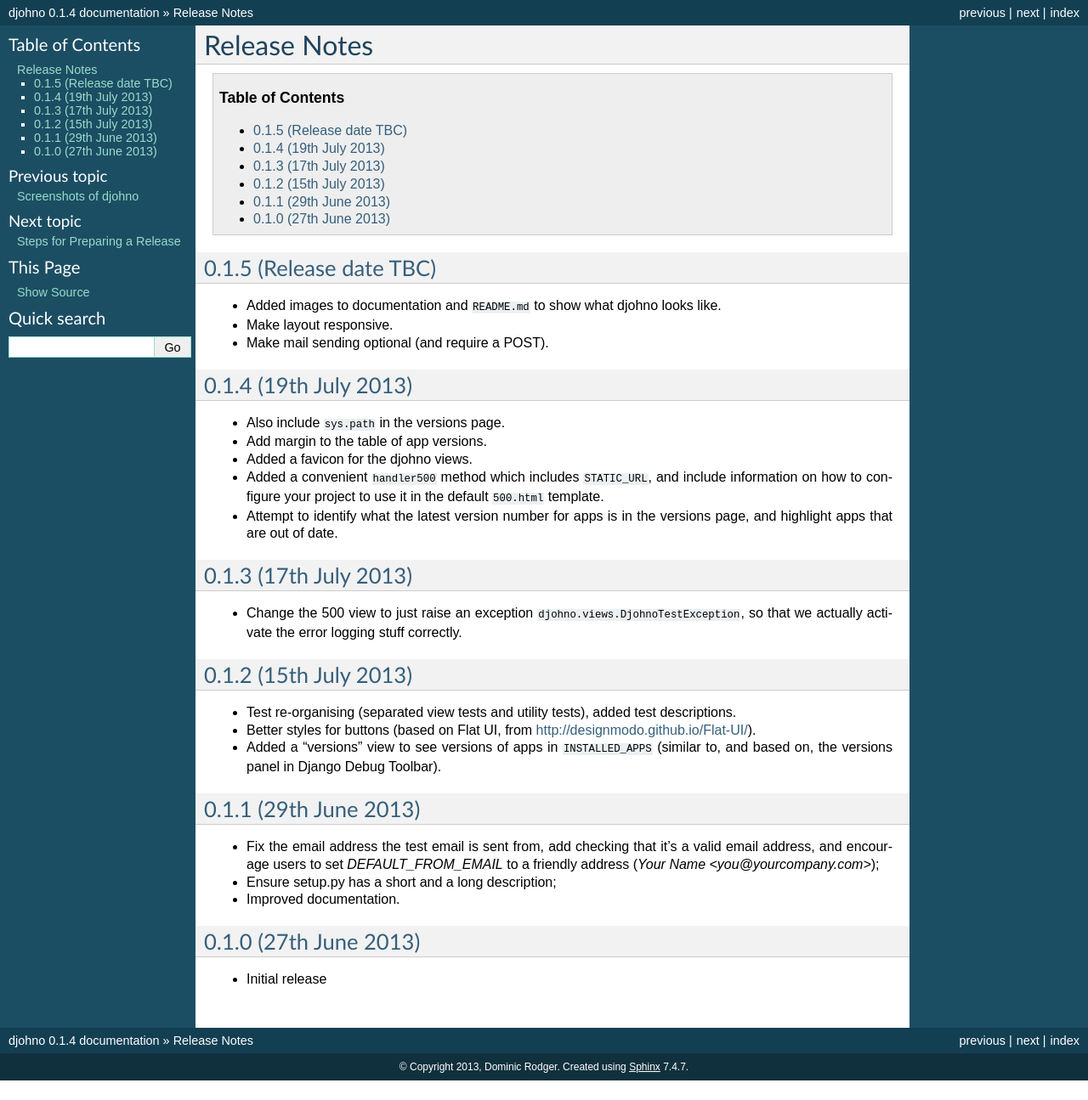
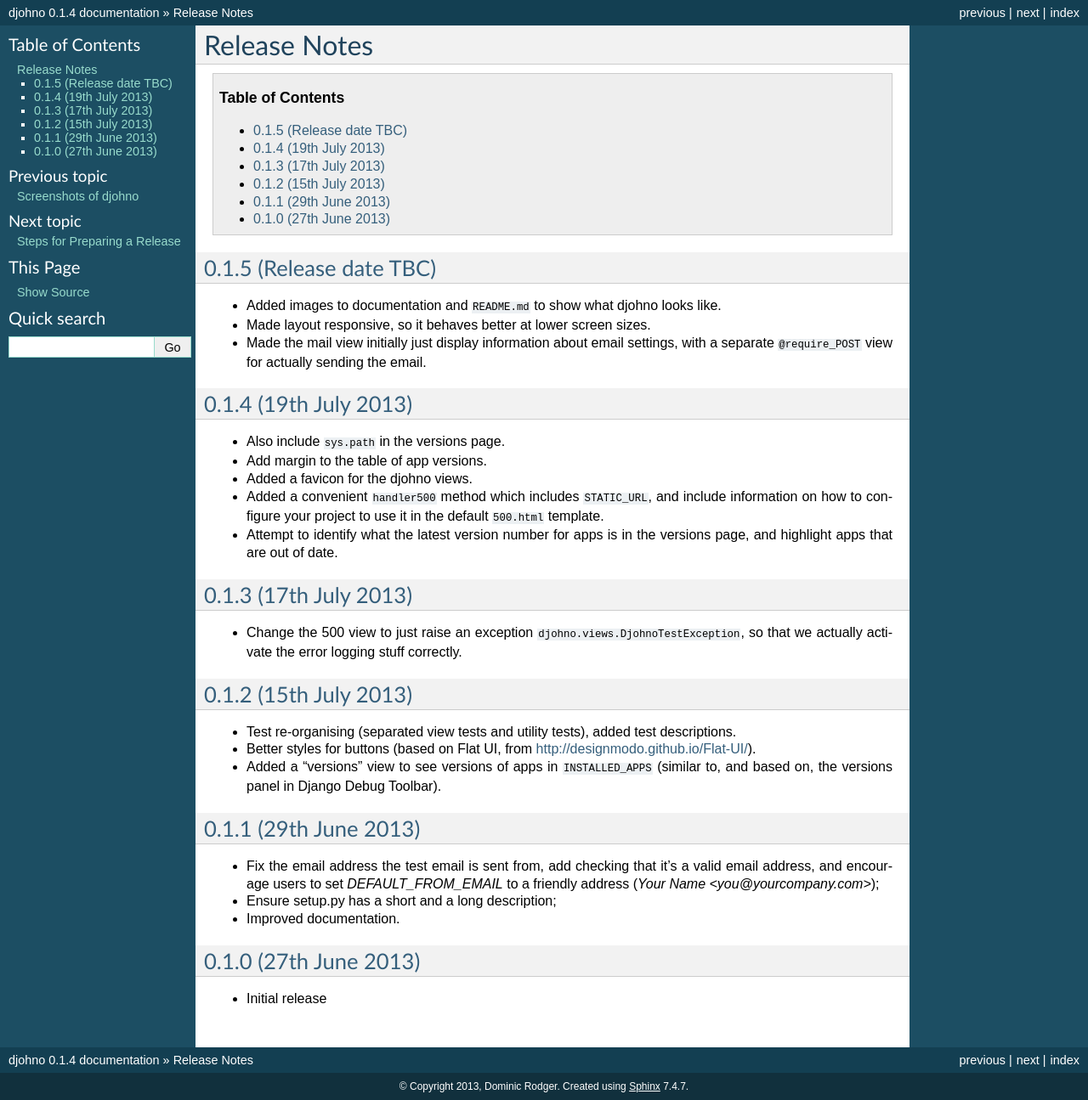
Before and after one commit to dominicrodger/djohno, a Sphinx documentation site: the page built from docs/release_notes.rst, in a window 1280 px wide. Shown: the whole page at 85% size. Built offline with Sphinx 7.4.7, drawn with Linux system fonts in a browser that asks for light colours; before the commit the page ends 1272 px from its top, so only the background shows below that.

Commit message:
Better release notes

```diff
--- a/docs/release_notes.rst
+++ b/docs/release_notes.rst
@@ -9,8 +9,10 @@ Release Notes
 
 * Added images to documentation and ``README.md`` to show what djohno
   looks like.
-* Make layout responsive.
-* Make mail sending optional (and require a POST).
+* Made layout responsive, so it behaves better at lower screen sizes.
+* Made the mail view initially just display information about email
+  settings, with a separate ``@require_POST`` view for actually
+  sending the email.
 
 0.1.4 (19th July 2013)
 ======================
```
